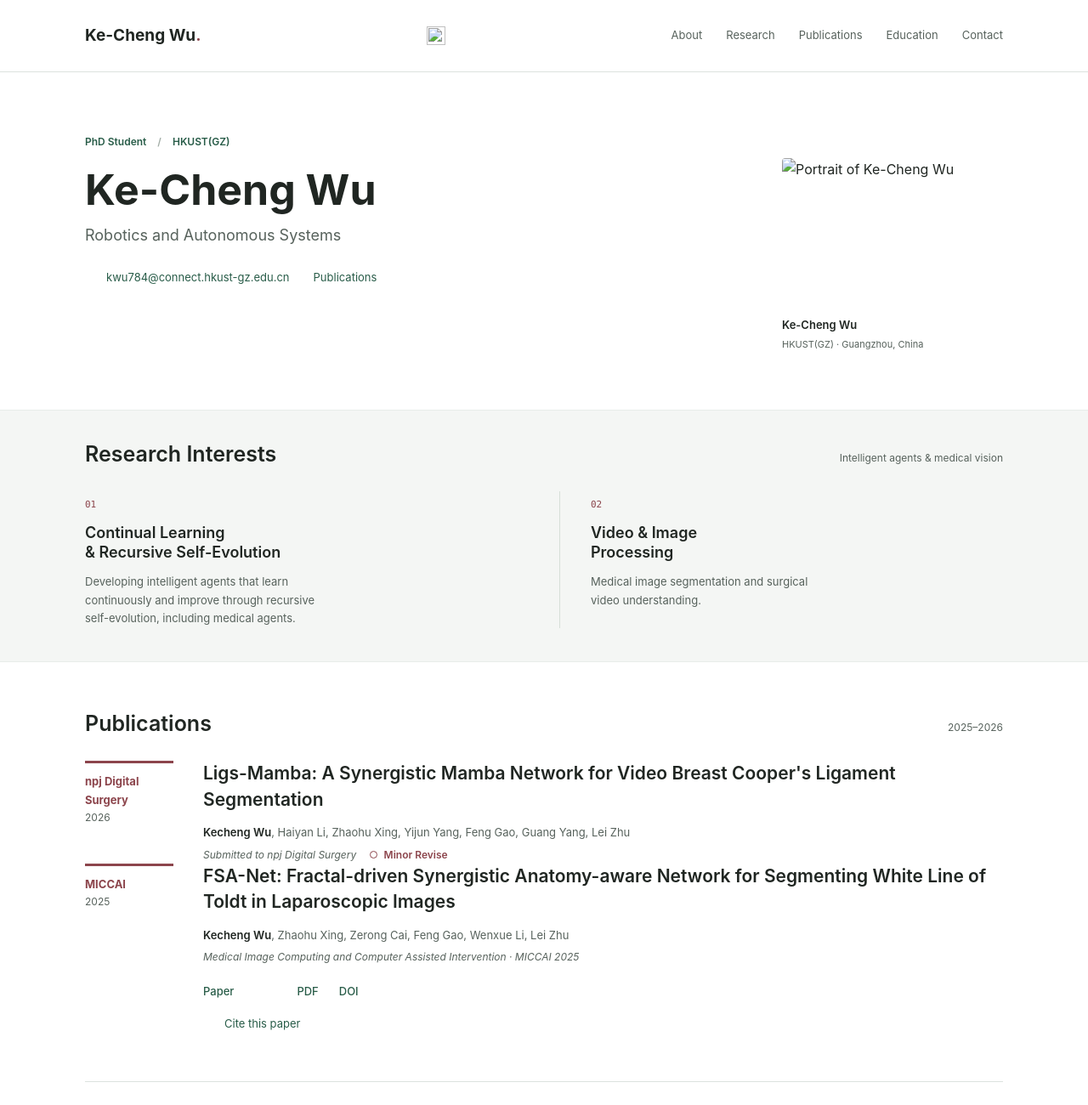
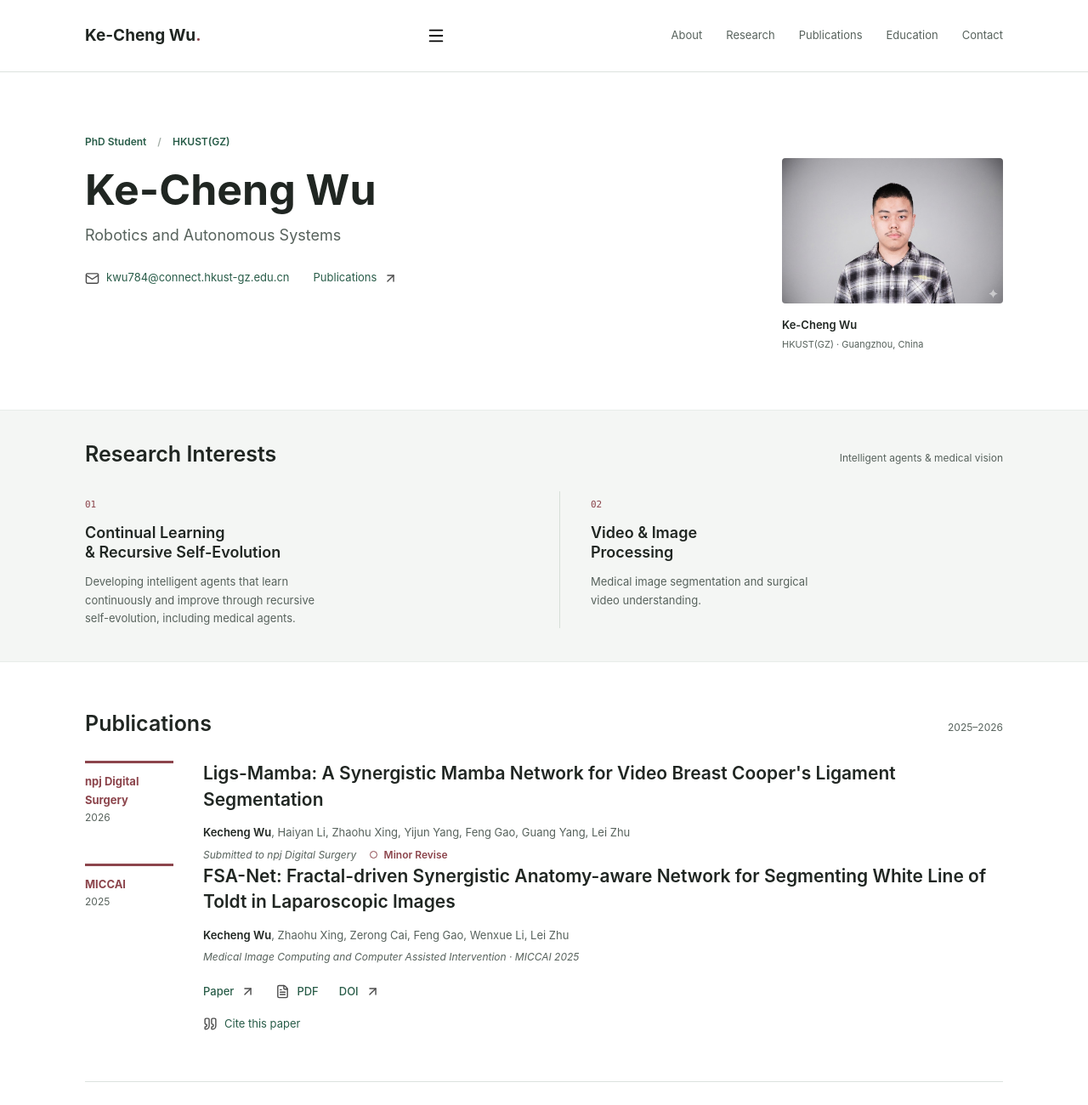
Before and after one commit to Big-Paratrooper/Big-Paratrooper.github.io, a plain HTML site: page index.html in a window 1280 px wide. Shown: the top 1300 px of the page at 85% size. Drawn offline with Linux system fonts and the light colour scheme.

Commit message:
Fix homepage asset paths for GitHub Pages

```diff
--- a/index.html
+++ b/index.html
@@ -9,7 +9,7 @@
   <meta property="og:title" content="Ke-Cheng Wu | Academic Homepage">
   <meta property="og:description" content="PhD student working on continual learning, recursive self-evolution, medical agents, and medical vision.">
   <title>Ke-Cheng Wu | Academic Homepage</title>
-  <link rel="icon" href="assets/ke-cheng-wu.jpg" type="image/jpeg">
+  <link rel="icon" href="ke-cheng-wu.jpg" type="image/jpeg">
   <link rel="stylesheet" href="styles.css">
   <script src="script.js" defer></script>
   <script type="application/ld+json">
@@ -34,8 +34,8 @@
     <div class="header-inner wrap">
       <a class="identity" href="#about" aria-label="Ke-Cheng Wu home">Ke-Cheng Wu<span class="identity-dot" aria-hidden="true">.</span></a>
       <button class="menu-toggle icon-button" type="button" aria-expanded="false" aria-controls="site-nav" aria-label="Open navigation" hidden>
-        <img class="menu-icon" src="assets/icons/menu.svg" alt="" width="22" height="22">
-        <img class="close-icon" src="assets/icons/x.svg" alt="" width="22" height="22">
+        <img class="menu-icon" src="menu.svg" alt="" width="22" height="22">
+        <img class="close-icon" src="x.svg" alt="" width="22" height="22">
       </button>
       <nav id="site-nav" aria-label="Primary navigation">
         <a href="#about">About</a>
@@ -54,12 +54,12 @@
         <h1 id="profile-title">Ke-Cheng Wu</h1>
         <p class="discipline">Robotics and Autonomous Systems</p>
         <div class="profile-links">
-          <a class="inline-link" href="mailto:kwu784@connect.hkust-gz.edu.cn"><img class="icon" src="assets/icons/mail.svg" alt="" width="17" height="17"><span>kwu784@connect.hkust-gz.edu.cn</span></a>
-          <a class="inline-link" href="#publications">Publications<img class="icon" src="assets/icons/arrow-up-right.svg" alt="" width="17" height="17"></a>
+          <a class="inline-link" href="mailto:kwu784@connect.hkust-gz.edu.cn"><img class="icon" src="mail.svg" alt="" width="17" height="17"><span>kwu784@connect.hkust-gz.edu.cn</span></a>
+          <a class="inline-link" href="#publications">Publications<img class="icon" src="arrow-up-right.svg" alt="" width="17" height="17"></a>
         </div>
       </div>
       <figure class="portrait">
-        <img src="assets/ke-cheng-wu.jpg" alt="Portrait of Ke-Cheng Wu" width="1024" height="674" fetchpriority="high">
+        <img src="ke-cheng-wu.jpg" alt="Portrait of Ke-Cheng Wu" width="1024" height="674" fetchpriority="high">
         <figcaption><span class="portrait-name">Ke-Cheng Wu</span><span>HKUST(GZ) · Guangzhou, China</span></figcaption>
       </figure>
     </section>
@@ -91,14 +91,14 @@
           <p class="authors"><strong>Kecheng Wu</strong>, Zhaohu Xing, Zerong Cai, Feng Gao, Wenxue Li, Lei Zhu</p>
           <p class="venue">Medical Image Computing and Computer Assisted Intervention · MICCAI 2025</p>
           <div class="paper-actions">
-            <a class="inline-link" href="https://papers.miccai.org/miccai-2025/0360-Paper2470.html" target="_blank" rel="noopener noreferrer">Paper<img class="icon" src="assets/icons/arrow-up-right.svg" alt="" width="16" height="16"></a>
-            <a class="inline-link" href="https://papers.miccai.org/miccai-2025/paper/2470_paper.pdf" target="_blank" rel="noopener noreferrer"><img class="icon" src="assets/icons/file-text.svg" alt="" width="16" height="16">PDF</a>
-            <a class="inline-link" href="https://doi.org/10.1007/978-3-032-05114-1_28" target="_blank" rel="noopener noreferrer">DOI<img class="icon" src="assets/icons/arrow-up-right.svg" alt="" width="16" height="16"></a>
+            <a class="inline-link" href="https://papers.miccai.org/miccai-2025/0360-Paper2470.html" target="_blank" rel="noopener noreferrer">Paper<img class="icon" src="arrow-up-right.svg" alt="" width="16" height="16"></a>
+            <a class="inline-link" href="https://papers.miccai.org/miccai-2025/paper/2470_paper.pdf" target="_blank" rel="noopener noreferrer"><img class="icon" src="file-text.svg" alt="" width="16" height="16">PDF</a>
+            <a class="inline-link" href="https://doi.org/10.1007/978-3-032-05114-1_28" target="_blank" rel="noopener noreferrer">DOI<img class="icon" src="arrow-up-right.svg" alt="" width="16" height="16"></a>
           </div>
           <details class="citation">
-            <summary><img class="icon" src="assets/icons/quote.svg" alt="" width="16" height="16">Cite this paper</summary>
+            <summary><img class="icon" src="quote.svg" alt="" width="16" height="16">Cite this paper</summary>
             <div class="citation-content">
-              <div class="citation-toolbar"><span>BibTeX · MICCAI proceedings</span><div class="citation-tools"><button id="copy-citation" class="icon-button tooltip" type="button" aria-label="Copy BibTeX" data-tooltip="Copy BibTeX" hidden><img src="assets/icons/copy.svg" alt="" width="18" height="18"></button><a class="icon-button tooltip" href="fsa-net.bib" download="fsa-net.bib" aria-label="Download BibTeX" data-tooltip="Download BibTeX"><img src="assets/icons/download.svg" alt="" width="18" height="18"></a></div></div>
+              <div class="citation-toolbar"><span>BibTeX · MICCAI proceedings</span><div class="citation-tools"><button id="copy-citation" class="icon-button tooltip" type="button" aria-label="Copy BibTeX" data-tooltip="Copy BibTeX" hidden><img src="copy.svg" alt="" width="18" height="18"></button><a class="icon-button tooltip" href="fsa-net.bib" download="fsa-net.bib" aria-label="Download BibTeX" data-tooltip="Download BibTeX"><img src="download.svg" alt="" width="18" height="18"></a></div></div>
               <pre><code id="bibtex">@inproceedings{WuKec_FSANet_MICCAI2025,
   author = {Wu, Kecheng and Xing, Zhaohu and Cai, Zerong and Gao, Feng and Li, Wenxue and Zhu, Lei},
   title = {{FSA-Net}: Fractal-driven Synergistic Anatomy-aware Network for Segmenting White Line of Toldt in Laparoscopic Images},
@@ -127,9 +127,9 @@
     </section>
 
     <section id="contact" class="contact-band" aria-labelledby="contact-title">
-      <div class="contact-inner wrap"><div><h2 id="contact-title">Contact</h2><p>Ke-Cheng Wu · HKUST(GZ)</p></div><a class="contact-email inline-link" href="mailto:kwu784@connect.hkust-gz.edu.cn"><img class="icon" src="assets/icons/mail.svg" alt="" width="20" height="20"><span>kwu784@connect.hkust-gz.edu.cn</span><img class="icon contact-arrow" src="assets/icons/arrow-up-right.svg" alt="" width="20" height="20"></a></div>
+      <div class="contact-inner wrap"><div><h2 id="contact-title">Contact</h2><p>Ke-Cheng Wu · HKUST(GZ)</p></div><a class="contact-email inline-link" href="mailto:kwu784@connect.hkust-gz.edu.cn"><img class="icon" src="mail.svg" alt="" width="20" height="20"><span>kwu784@connect.hkust-gz.edu.cn</span><img class="icon contact-arrow" src="arrow-up-right.svg" alt="" width="20" height="20"></a></div>
     </section>
   </main>
-  <footer class="site-footer wrap"><span>© <span id="copyright-year">2026</span> Ke-Cheng Wu</span><a class="inline-link" href="#about">Back to top<img class="icon" src="assets/icons/arrow-up-right.svg" alt="" width="15" height="15"></a></footer>
+  <footer class="site-footer wrap"><span>© <span id="copyright-year">2026</span> Ke-Cheng Wu</span><a class="inline-link" href="#about">Back to top<img class="icon" src="arrow-up-right.svg" alt="" width="15" height="15"></a></footer>
 </body>
 </html>
```
